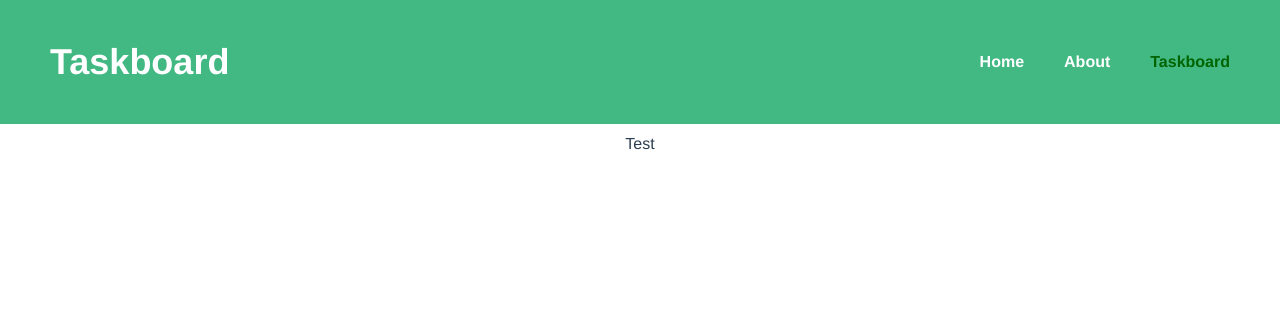
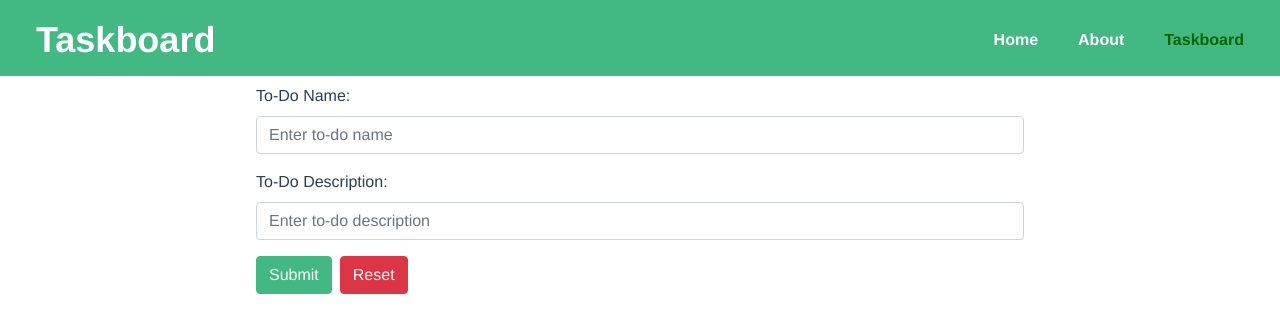
Before and after one commit to asathiya007/taskboard, a Vue app in the folder client/: page /taskboard in a window 1280 px wide. Shown: the top 332 px of the page. Built offline with nearby package versions, Linux system fonts and the light colour scheme.

Commit message:
created form, not wired to anything yet

```diff
--- a/client/src/App.vue
+++ b/client/src/App.vue
@@ -1,6 +1,6 @@
 <template>
   <div id="app">
-    <b-navbar id="nav" class="mb2" toggleable="lg" type="light">
+    <b-navbar id="nav" class="mb2 pb1" toggleable="lg" type="light">
       <b-navbar-brand class="f2" href="/">Taskboard</b-navbar-brand>
       <div class="ml-auto">
         <router-link to="/">Home</router-link>
@@ -22,7 +22,6 @@
 }
 
 #nav {
-  padding: 30px;
   background: #42b883;
 }
 
--- a/client/src/router/index.ts
+++ b/client/src/router/index.ts
@@ -22,7 +22,7 @@ const routes = [
   {
     path: "/taskboard",
     name: "Taskboard",
-    component: () => import("../views/Test.vue")
+    component: () => import("../views/Taskboard.vue")
   }
 ];
 
--- /dev/null
+++ b/client/src/views/Taskboard.vue
@@ -0,0 +1,86 @@
+<template>
+  <div class="h-center">
+    <div class="tl w-60">
+      <b-form @submit="onSubmit" @reset="onReset" v-if="show">
+        <b-form-group
+          id="input-todo-name"
+          label="To-Do Name:"
+          label-for="input-todo-name"
+        >
+          <b-form-input
+            id="todo-name"
+            type="text"
+            required
+            placeholder="Enter to-do name"
+          ></b-form-input>
+        </b-form-group>
+
+        <b-form-group
+          id="input-todo-desc"
+          label="To-Do Description:"
+          label-for="input-todo-desc"
+        >
+          <b-form-input
+            id="todo-desc"
+            type="text"
+            required
+            placeholder="Enter to-do description"
+          ></b-form-input>
+        </b-form-group>
+
+        <b-button type="submit" class="vue-green mr2">Submit</b-button>
+        <b-button type="reset" variant="danger">Reset</b-button>
+      </b-form>
+    </div>
+  </div>
+</template>
+
+<script>
+export default {
+  name: "Taskboard",
+  data() {
+    return {
+      form: {
+        todoName: "",
+        todoDesc: ""
+      },
+      show: true
+    };
+  },
+  methods: {
+    onSubmit(evt) {
+      evt.preventDefault();
+      alert(JSON.stringify(this.form));
+    },
+    onReset(evt) {
+      evt.preventDefault();
+      // Reset our form values
+      this.form.todoName = "";
+      this.form.todoDesc = "";
+
+      // Trick to reset/clear native browser form validation state
+      this.show = false;
+      this.$nextTick(() => {
+        this.show = true;
+      });
+    }
+  }
+};
+</script>
+
+<style>
+.h-center {
+  display: flex;
+  justify-content: center;
+}
+
+.vue-green {
+  background: #42b883;
+  border-color: #42b883;
+}
+
+.vue-green:hover {
+  background: #3ba475;
+  border-color: #3ba475;
+}
+</style>
--- a/client/src/views/Test.vue
+++ /dev/null
@@ -1,11 +0,0 @@
-<template>
-  <div>
-    Test
-  </div>
-</template>
-
-<script>
-export default {
-  name: "Test"
-};
-</script>
```
